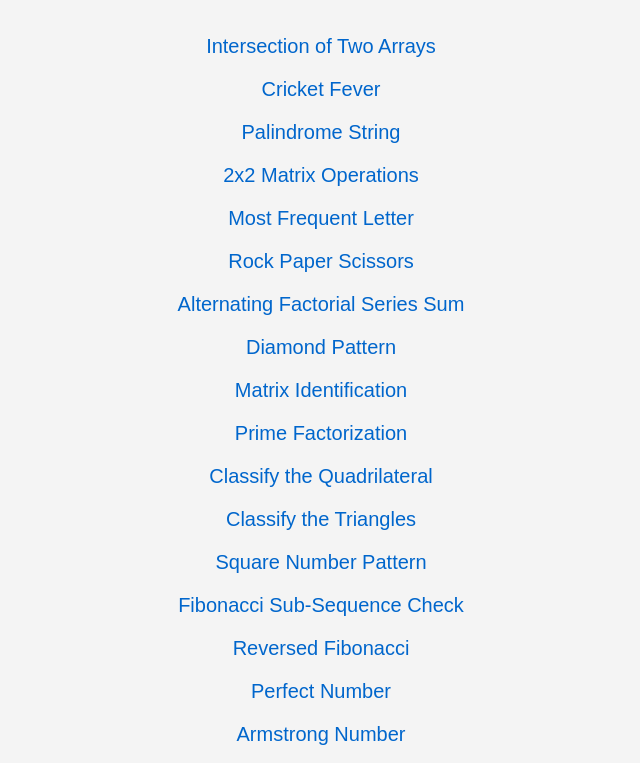
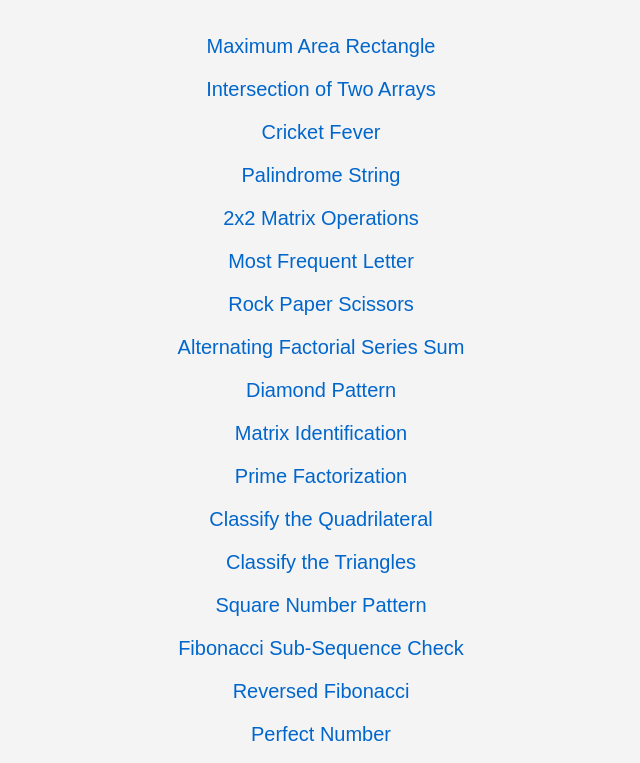
Before and after one commit to enjoy-ing/Cpp, a plain HTML site: page index.html in a window 1280 px wide. Shown: the part 93-856 px from the top of the page, without its empty margins (319-959 px from the left). Drawn offline with Linux system fonts and the light colour scheme.

Commit message:
Update index.html

```diff
--- a/index.html
+++ b/index.html
@@ -36,6 +36,7 @@
     <h1>Lab Solutions</h1>
 
     <!-- Links to Different Pages -->
+    <a href="maxarearect.html">Maximum Area Rectangle</a>
     <a href="intersection.html">Intersection of Two Arrays</a>
     <a href="cricketfever.html">Cricket Fever</a>
     <a href="palindrome.html">Palindrome String</a>
```
